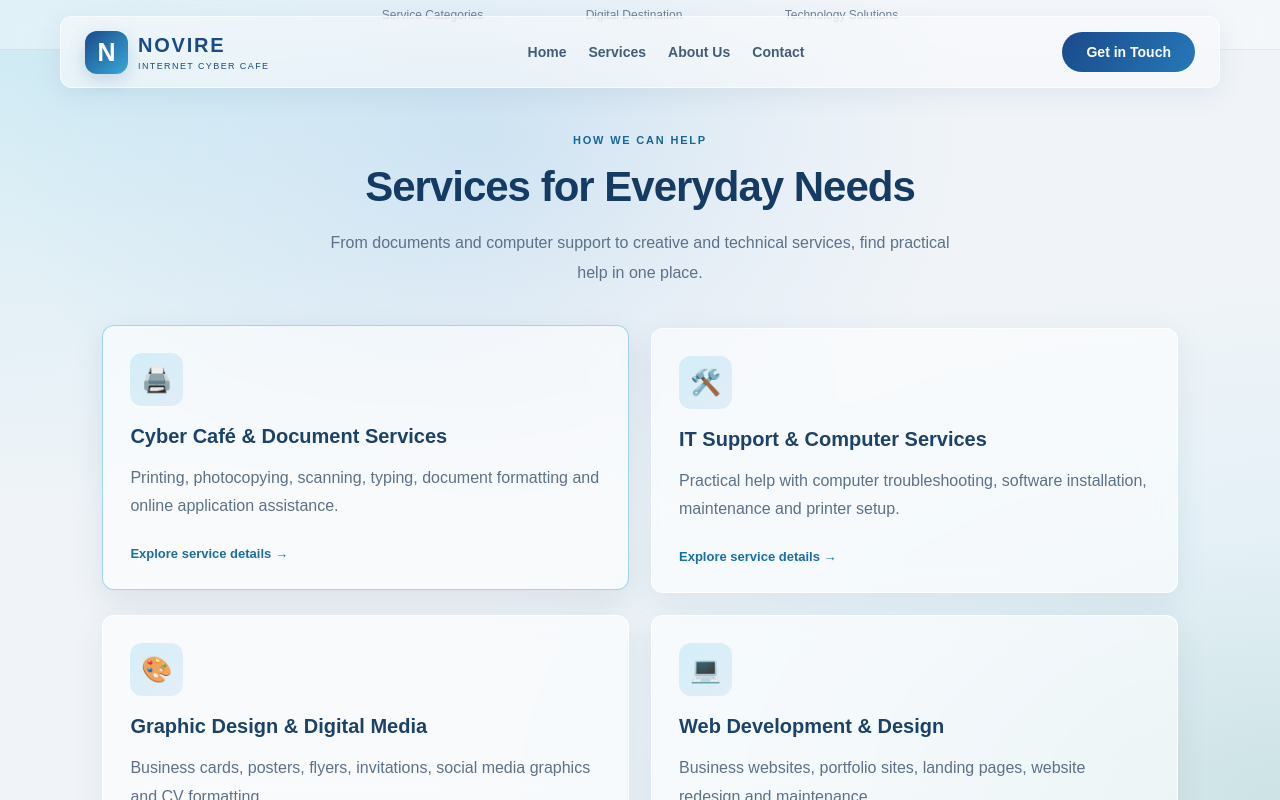
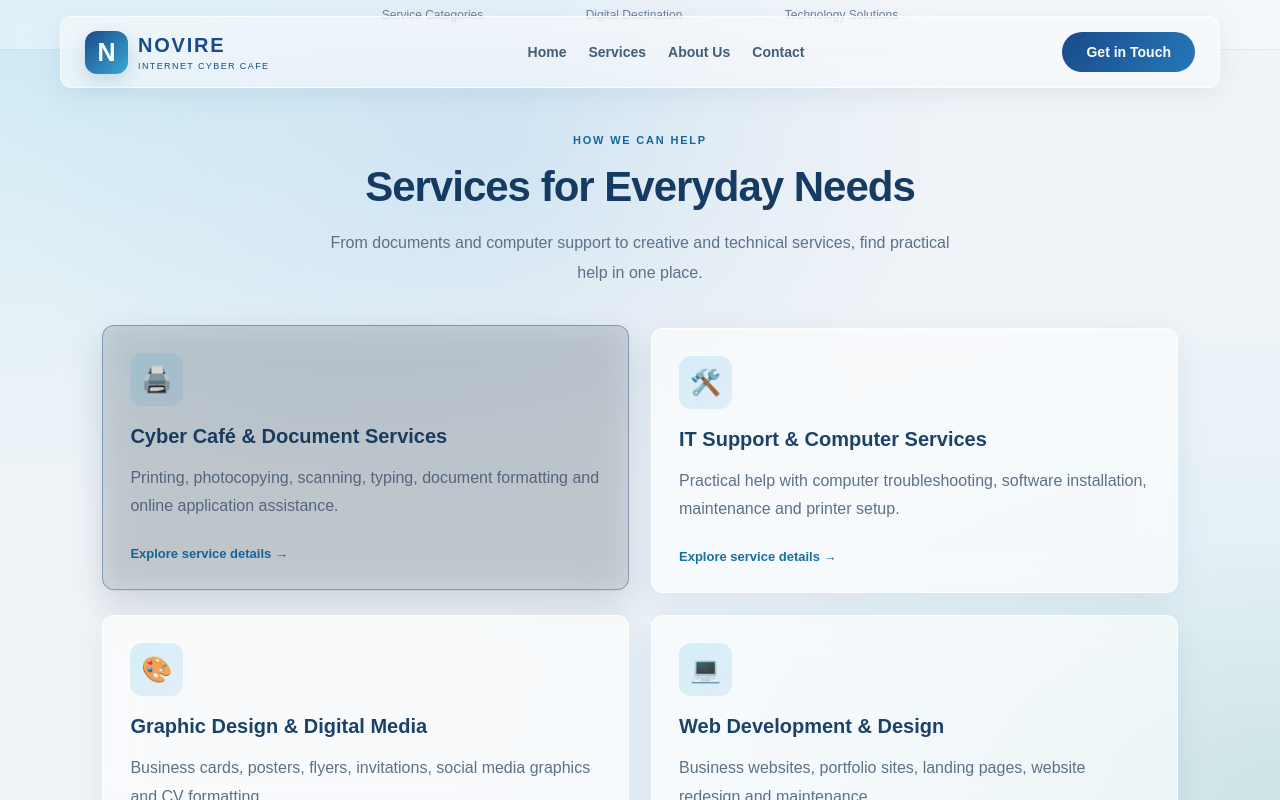
Before and after one commit to Jos3456/Novire-cyber, a Next.js app: page / in a window 1280 px wide. In both pictures the pointer is over the element 365 px from the left and 1310 px from the top of the page. Shown: the part 850-1650 px from the top of the page. Built offline with nearby package versions, Linux system fonts and the light colour scheme.

Commit message:
Add dark hover effect to homepage service cards

```diff
--- a/app/globals.css
+++ b/app/globals.css
@@ -1286,3 +1286,28 @@ body::before {
     min-height: 790px;
   }
 }
+
+
+/* Darken the service cards smoothly on hover and keyboard focus. */
+.service-card {
+  transition:
+    transform 0.25s ease,
+    border-color 0.25s ease,
+    box-shadow 0.25s ease,
+    background-color 0.25s ease,
+    filter 0.25s ease;
+}
+
+.service-card:hover,
+.service-card:focus-within {
+  background-color: rgba(19, 48, 76, 0.12);
+  border-color: rgba(26, 74, 138, 0.38);
+  box-shadow: 0 14px 34px rgba(16, 43, 72, 0.16);
+  filter: brightness(0.9);
+}
+
+@media (prefers-reduced-motion: reduce) {
+  .service-card {
+    transition: none;
+  }
+}
```
